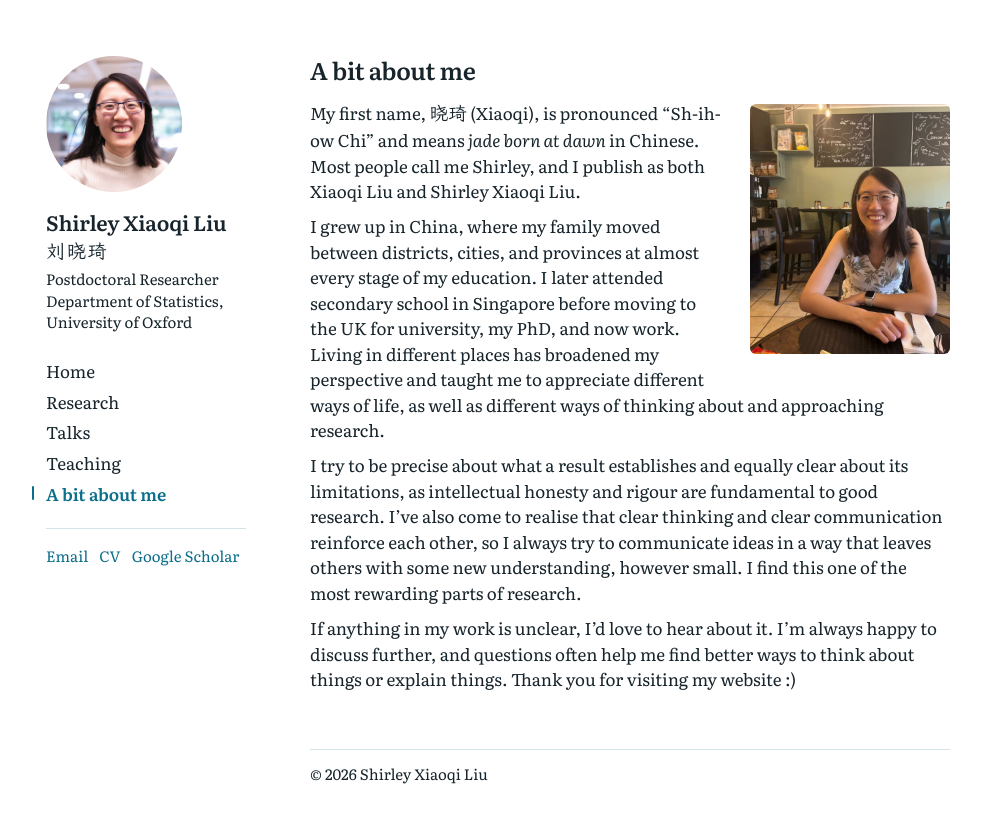
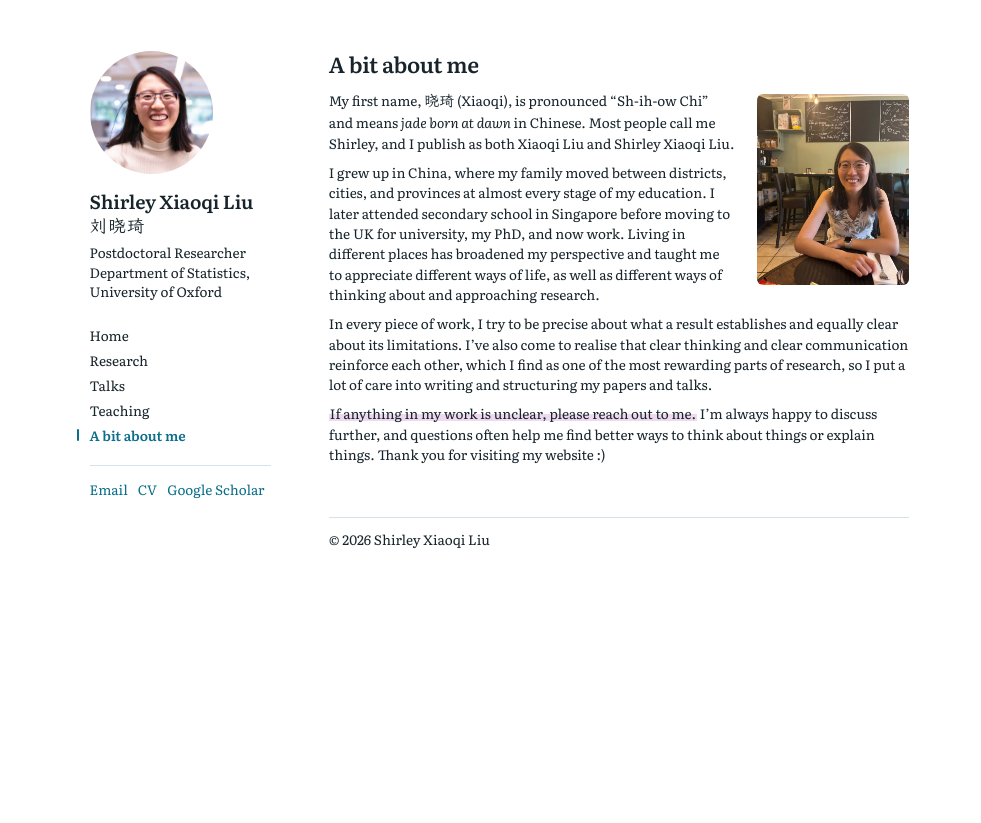
Before and after one commit to ShirleyLiuXQ/ShirleyLiuXQ.github.io, a Jekyll site: the page built from about.md, in a window 1280 px wide. Shown: the top 823 px of the page, without its empty margins (130-1111 px from the left). Built offline with Jekyll 4.4.1, drawn with Linux system fonts in a browser that asks for light colours.

Commit message:
adjust fontsize
Co-Authored-By: Claude Opus 5.5 <noreply@anthropic.com>

```diff
--- a/about.md
+++ b/about.md
@@ -10,7 +10,6 @@ My first name, <span class="cn" lang="zh-Hans">晓琦</span> (Xiaoqi), is pronou
 
 I grew up in China, where my family moved between districts, cities, and provinces at almost every stage of my education. I later attended secondary school in Singapore before moving to the UK for university, my PhD, and now work. Living in different places has broadened my perspective and taught me to appreciate different ways of life, as well as different ways of thinking about and approaching research.
 
+In every piece of work, I try to be precise about what a result establishes and equally clear about its limitations. I've also come to realise that clear thinking and clear communication reinforce each other, which I find as one of the most rewarding parts of research, so I put a lot of care into writing and structuring my papers and talks.
 
-I try to be precise about what a result establishes and equally clear about its limitations, as  intellectual honesty and rigour are fundamental to good research. I've also come to realise that  clear thinking and clear communication  reinforce each other, so I always try to communicate ideas in a way that leaves others with some new understanding, however small.   I find this one of the most rewarding parts of research.
-
-If anything in my work is unclear, I'd love to hear about it. I'm always happy to discuss further, and questions often help me find better ways to think about things or explain things. Thank you for visiting my website :)
+<span class="hl">If anything in my work is unclear, please reach out to me.</span> I'm always happy to discuss further, and questions often help me find better ways to think about things or explain things. Thank you for visiting my website :)
--- a/assets/css/site.css
+++ b/assets/css/site.css
@@ -20,17 +20,18 @@
   --red: #b42318;          /* keywords */
   --radius: 6px;
   /* Type scale: three text sizes, two line spacings */
-  --fs-body: 1.0625rem;   /* 17px: all reading text, inside and outside boxes */
-  --fs-small: .9375rem;   /* 15px: affiliation, author and venue lines */
+  --fs-body: .9375rem;    /* main reading text (same as sidebar role line) */
+  --fs-small: .9375rem;   /* affiliation, author and venue lines */
   --lh-body: 1.5;
   --lh-small: 1.45;
   --measure: 40rem;
-  --sidebar: 12.5rem;     /* sidebar column width; also the width of the photos on About, Teaching and Talks */
+  --sidebar: 12.5rem;     /* sidebar column width */
+  --photo: 10.5rem;       /* width of the photos on About and Teaching */
 }
 
 /* ---------- Base ---------- */
 *, *::before, *::after { box-sizing: border-box; }
-html { -webkit-text-size-adjust: 100%; }
+html { font-size: 90.625%; -webkit-text-size-adjust: 100%; } /* base size: scales every font, spacing and width on the site together (90.625% = 14.5px) */
 body {
   margin: 0;
   background: var(--paper);
@@ -50,6 +51,7 @@ a:focus-visible, summary:focus-visible { outline: 2px solid var(--petrol); outli
 .skip-link { position: absolute; left: -999px; top: 0; background: var(--petrol); color: #fff; padding: .5rem 1rem; }
 .skip-link:focus { left: 1rem; top: 1rem; }
 .kw { color: var(--red); }
+.hl { background: linear-gradient(transparent 56%, #efd9ef 56%, #efd9ef 92%, transparent 92%); padding: 0 .08em; } /* orchid highlighter for gentle emphasis */
 
 h1, h2 { font-weight: 600; color: var(--ink); line-height: 1.2; }
 .content h1 { font-size: 1.5rem; letter-spacing: -0.012em; margin: 0 0 .9rem; }
@@ -180,7 +182,8 @@ ul.venues li::before { content: "–"; color: var(--petrol); position: absolute;
 .upcoming { font-weight: 600; }
 
 /* ---------- Photos ---------- */
-.photo-float { float: right; width: var(--sidebar); aspect-ratio: 4 / 5; object-fit: cover; border-radius: var(--radius); margin: .3rem 0 .8rem 1.5rem; }
+.photo-float { float: right; width: var(--photo); aspect-ratio: 4 / 5; object-fit: cover; border-radius: var(--radius); margin: .3rem 0 .8rem 1.5rem; }
+.page-talks { --photo: 9rem; }  /* smaller talk photo */
 
 /* ---------- Narrow windows ---------- */
 @media (max-width: 860px) {
```
Also changed, not shown: talks.md (+2 -2 lines), teaching.md (+1 -1 lines).
